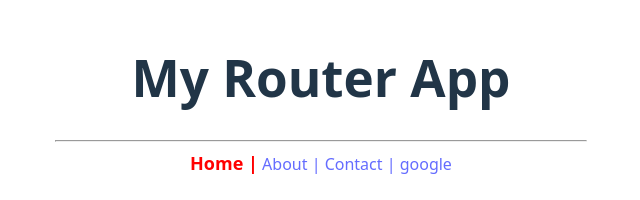
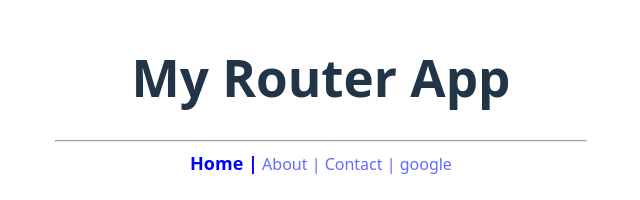
Before and after one commit to princesuke/cc21-react-router-demo1, a React (Vite) app: page / in a window 1280 px wide. Shown: the part 209-409 px from the top of the page, without its empty margins (319-959 px from the left). Built offline with nearby package versions, Linux system fonts and the light colour scheme.

Commit message:
fear: add data mode

```diff
--- a/src/App.jsx
+++ b/src/App.jsx
@@ -1,11 +1,14 @@
 import "./App.css";
 import "./router/AppRoutes";
-import AppRoutes from "./router/AppRoutes";
+// import AppRoutes from "./router/AppRoutes";
+import { RouterProvider } from "react-router";
+import router from "./router";
 
 function App() {
   return (
     <>
-      <AppRoutes />
+      {/* <AppRoutes /> */}
+      <RouterProvider router={router} />
     </>
   );
 }
--- a/src/index.css
+++ b/src/index.css
@@ -23,7 +23,7 @@ a:hover {
 }
 
 .active {
-  color: red;
+  color: blue;
   font-weight: 600;
   font-size: large;
 }
--- a/src/main.jsx
+++ b/src/main.jsx
@@ -3,13 +3,13 @@ import { createRoot } from "react-dom/client";
 import "./index.css";
 import App from "./App.jsx";
 //import browser router เข้ามา
-import { BrowserRouter } from "react-router";
+// import { BrowserRouter } from "react-router";
 
 createRoot(document.getElementById("root")).render(
   // <StrictMode>
   //ครอบ BrowserRoutes
-  <BrowserRouter>
-    <App />
-  </BrowserRouter>
+  // <BrowserRouter>
+  <App />
+  // </BrowserRouter>
   // </StrictMode>,
 );
--- /dev/null
+++ b/src/router/index.jsx
@@ -0,0 +1,22 @@
+import { createBrowserRouter } from "react-router";
+import Layout from "../components/Layout";
+import HomePage from "../pages/HomePage";
+import AboutPage from "../pages/AboutPage";
+
+const router = createBrowserRouter([
+  {
+    //TODO Add routes path
+    path: "/",
+    element: <Layout />,
+    errorElement: <h1>Page Not Found</h1>,
+    children: [
+      { index: true, element: <HomePage /> },
+      {
+        path: "about",
+        element: <AboutPage />,
+      },
+    ],
+  },
+]);
+
+export default router;
```
